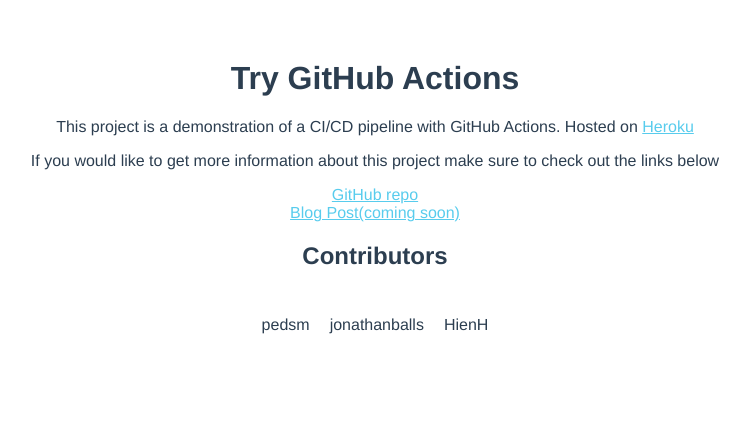
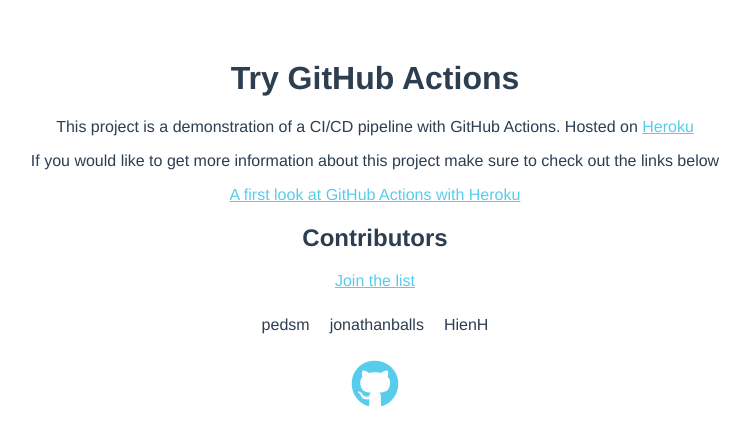
Before and after one commit to pedsm/tryGithubActions, a Vue app: page / in a window 1280 px wide. Shown: the top 444 px of the page, without its empty margins (265-1015 px from the left). Built offline with nearby package versions, Linux system fonts and the light colour scheme; no server answers.

Commit message:
Update readme and minor things

```diff
--- a/public/index.html
+++ b/public/index.html
@@ -5,6 +5,7 @@
     <meta http-equiv="X-UA-Compatible" content="IE=edge">
     <meta name="viewport" content="width=device-width,initial-scale=1.0">
     <link rel="icon" href="<%= BASE_URL %>favicon.ico">
+    <link rel="stylesheet" href="https://use.fontawesome.com/releases/v5.7.2/css/all.css" integrity="sha384-fnmOCqbTlWIlj8LyTjo7mOUStjsKC4pOpQbqyi7RrhN7udi9RwhKkMHpvLbHG9Sr" crossorigin="anonymous">
     <title>Try GitHub Actions</title>
   </head>
   <body>
--- a/src/App.vue
+++ b/src/App.vue
@@ -6,15 +6,16 @@
       Hosted on <a href="https://heroku.com">Heroku</a>
     </p>
     <p>If you would like to get more information about this project make sure to check out the links below</p>
-    <a href="https://github.com/pedsm/tryGithubAction">GitHub repo</a>
-    <!--  TODO: Update this    -->
-    <br/>
-    <a href="#">Blog Post(coming soon)</a>
+    <a href="#">A first look at GitHub Actions with Heroku</a>
 
     <h2>Contributors</h2>
+    <a href="https://github.com/pedsm/tryGithubActions">Join the list</a>
     <div id="userContainer">
       <user v-for="user in users" :key="user" :username="user"/>
     </div>
+    <a href="https://github.com/pedsm/tryGithubActions">
+      <i class="fa-3x fab fa-github"></i>
+    </a>
   </div>
 </template>
 
```
Also changed, not shown: 1 other file (tests, documents, lock files or other folders).
